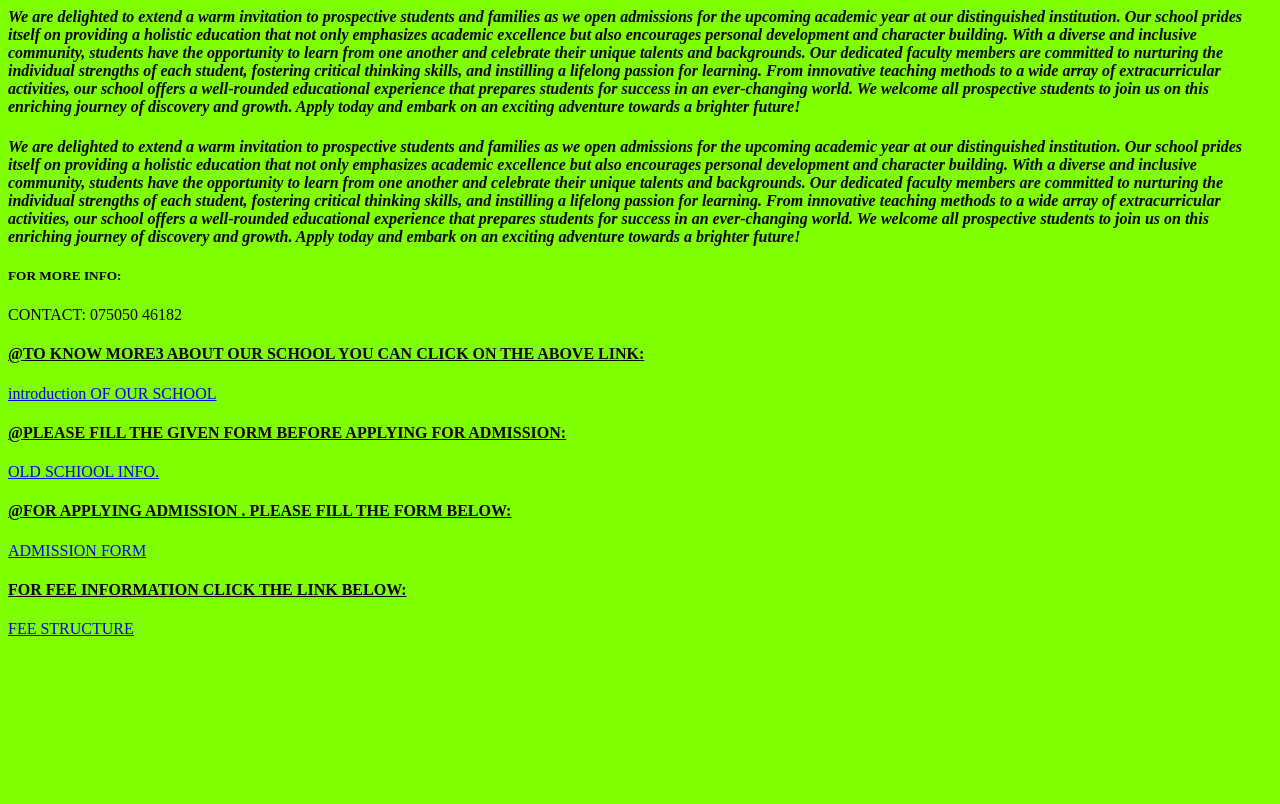
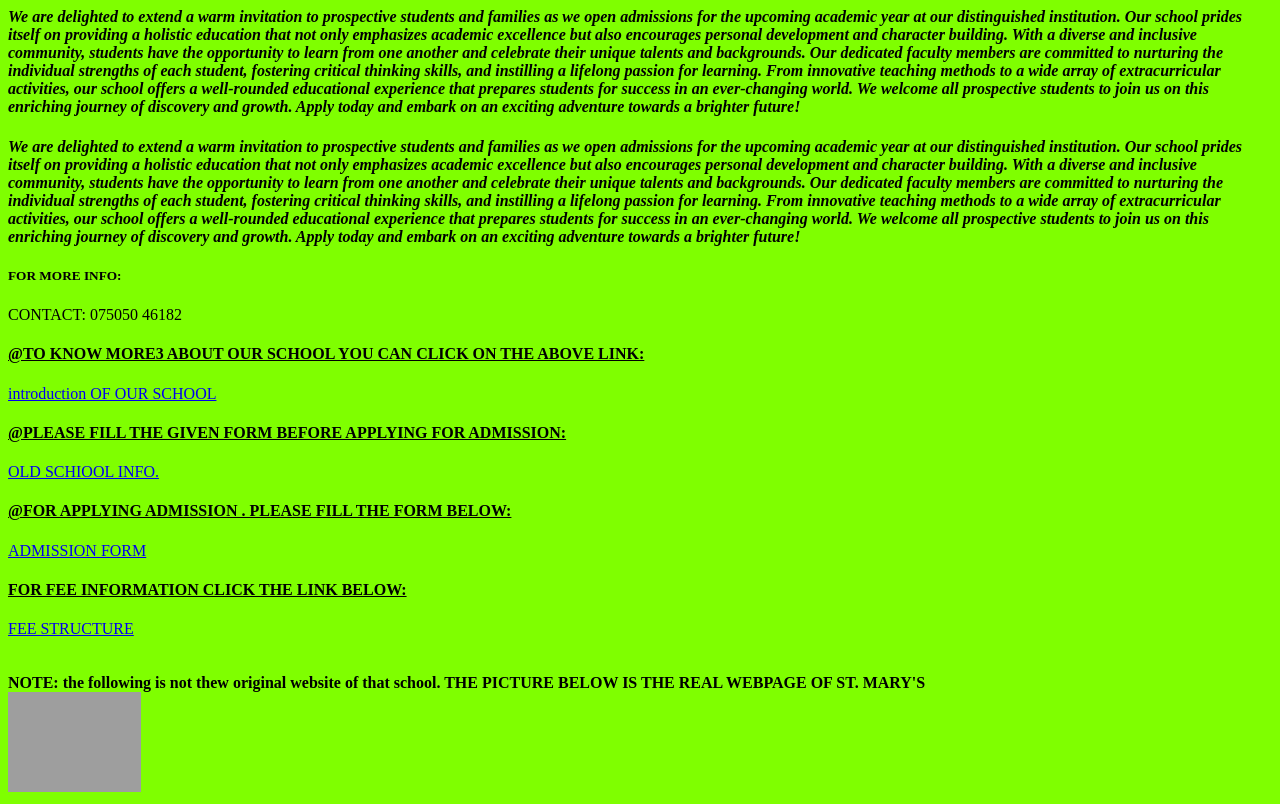
Before and after one commit to apsgaming2024/RESULT-application, a plain HTML site: page index.html in a window 1280 px wide. Shown: the part 1198-2002 px from the top of the page. Before the commit the page ends 1844 px from the top, so only its background shows below. Drawn offline with Linux system fonts and the light colour scheme; grey boxes are pictures that could not be loaded.

Commit message:
adding note lie in each webpage

```diff
--- a/index.html
+++ b/index.html
@@ -50,6 +50,11 @@
             <BR>
                <h4><B><U>FOR FEE INFORMATION CLICK THE LINK BELOW:</U></B></h4>
                <A HREF="fee structure.HTML">FEE STRUCTURE</A>
+               <br>
+               <br>
+               <br>
+               <section><b>NOTE: the following is not thew original website of that school. THE PICTURE BELOW IS THE REAL WEBPAGE OF ST. MARY'S </b></section>
+               <A HREF="http://www.smskashipur.com/"><IMG SRC="https://yt3.googleusercontent.com/ytc/AIf8zZRHLJsmlBA3d1flOUNjvf5XyFE7DzTr1h8wzcF_=s900-c-k-c0x00ffffff-no-rj" HEIGHT="100"> </A>
 
      </main>
 
```
Also changed, not shown: admission form.html (+2 -3 lines), introduction of our school.html (+4 -0 lines), result form.html (+3 -0 lines).
